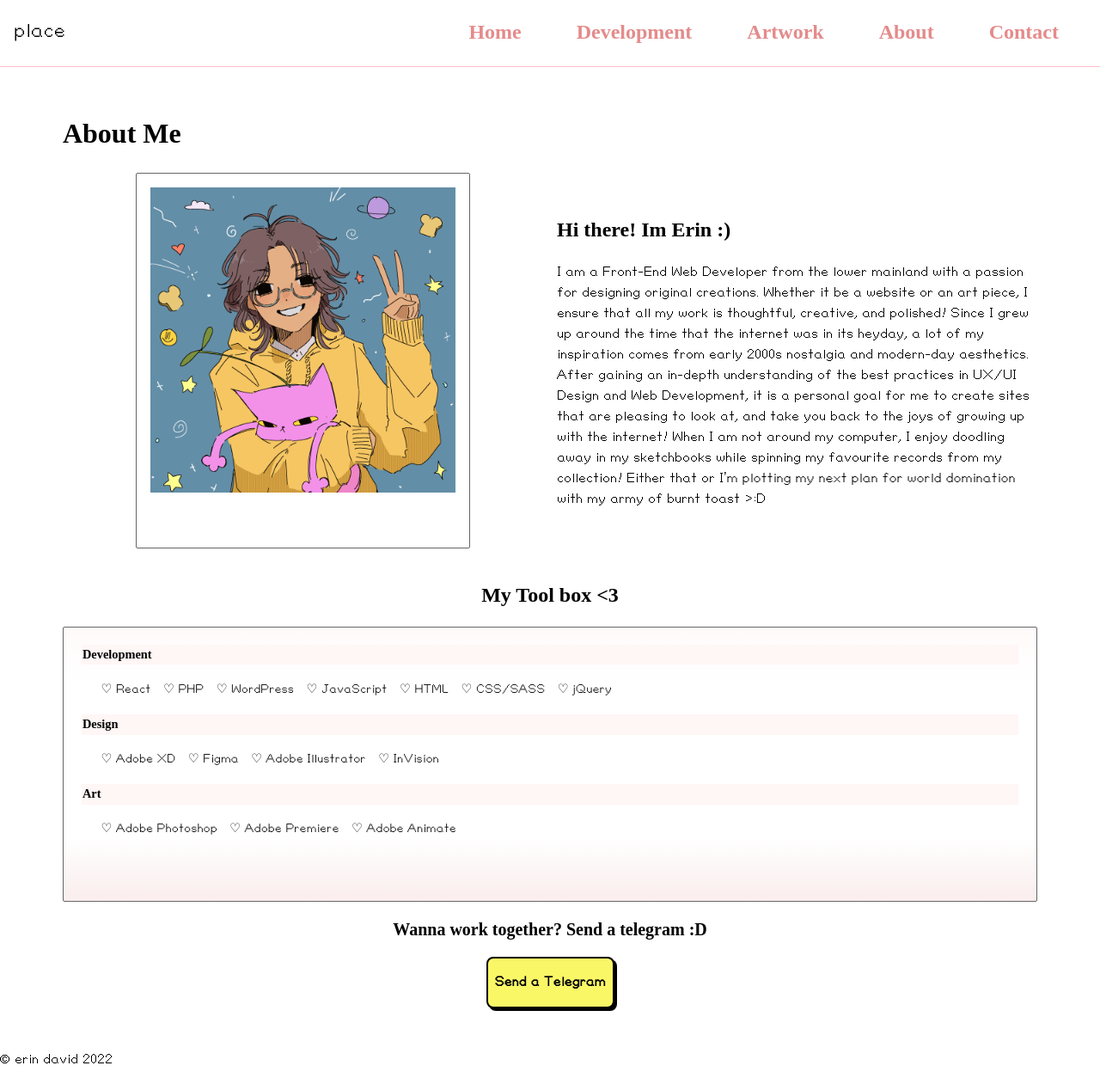
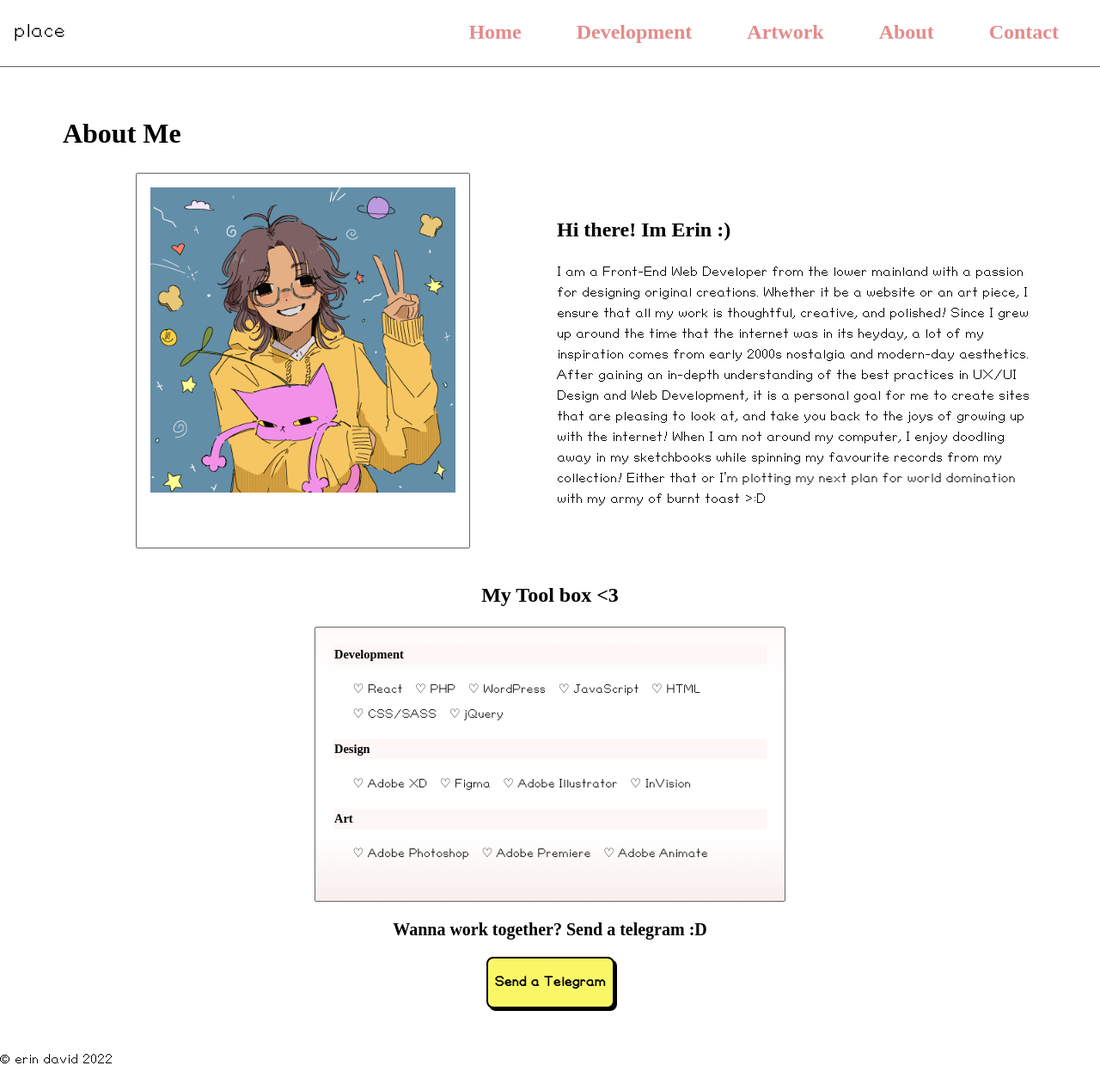
Before and after one commit to erindavid03/portfolio-site, a React app: page /about in a window 1280 px wide. Shown: the whole page at 86% size. Built offline with nearby package versions, Linux system fonts and the light colour scheme.

Commit message:
add max-width to tool box

```diff
--- a/src/styles/base/_variables.scss
+++ b/src/styles/base/_variables.scss
@@ -5,7 +5,7 @@ $gradient:  linear-gradient(0deg, #faeded 0%, #ffffff 23%, #ffffff 80%, #fffafa
 $main-color: #ffffff;
 $secondary-color: #FFEFF2;
 // accents
-$border-colors: #FFC0CB;
+$border-colors: #656565;
 // typography
 $font-color-main: #000000;
 $font-color-nav: #E48B8B;
--- a/src/styles/components/pages/_aboutPage.scss
+++ b/src/styles/components/pages/_aboutPage.scss
@@ -31,10 +31,6 @@
     }
 
    section:nth-child(2) div{
-    // @include flex-row;
-    // align-items: flex-start;
-    // justify-content: space-between;
-    // flex-wrap: wrap;
         padding: 5px;
         background: $gradient;
         border: 1px solid #656565;
@@ -42,6 +38,8 @@
         font-size: .9em;
         height: 308px;
         overflow: auto;
+        max-width: 536px;
+        margin: 0 auto;
 
 
         ul{
```
